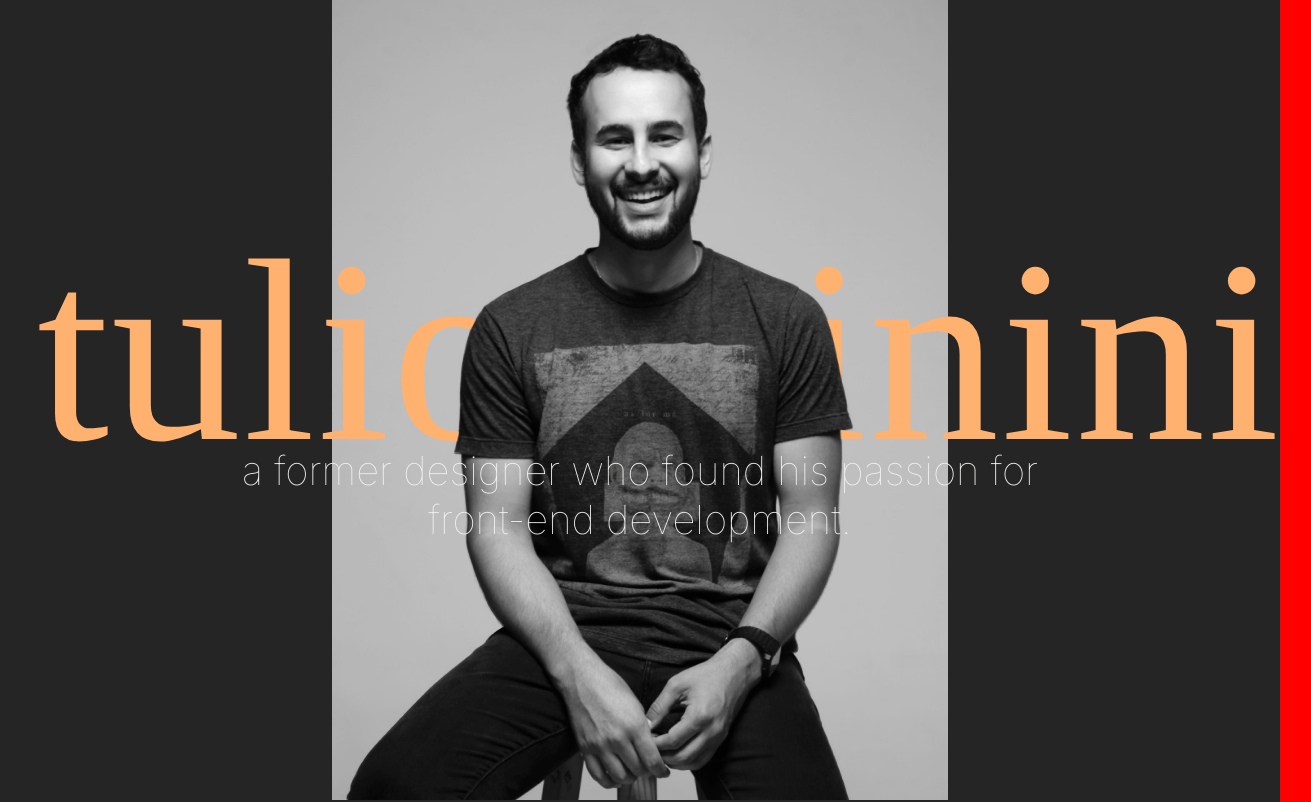
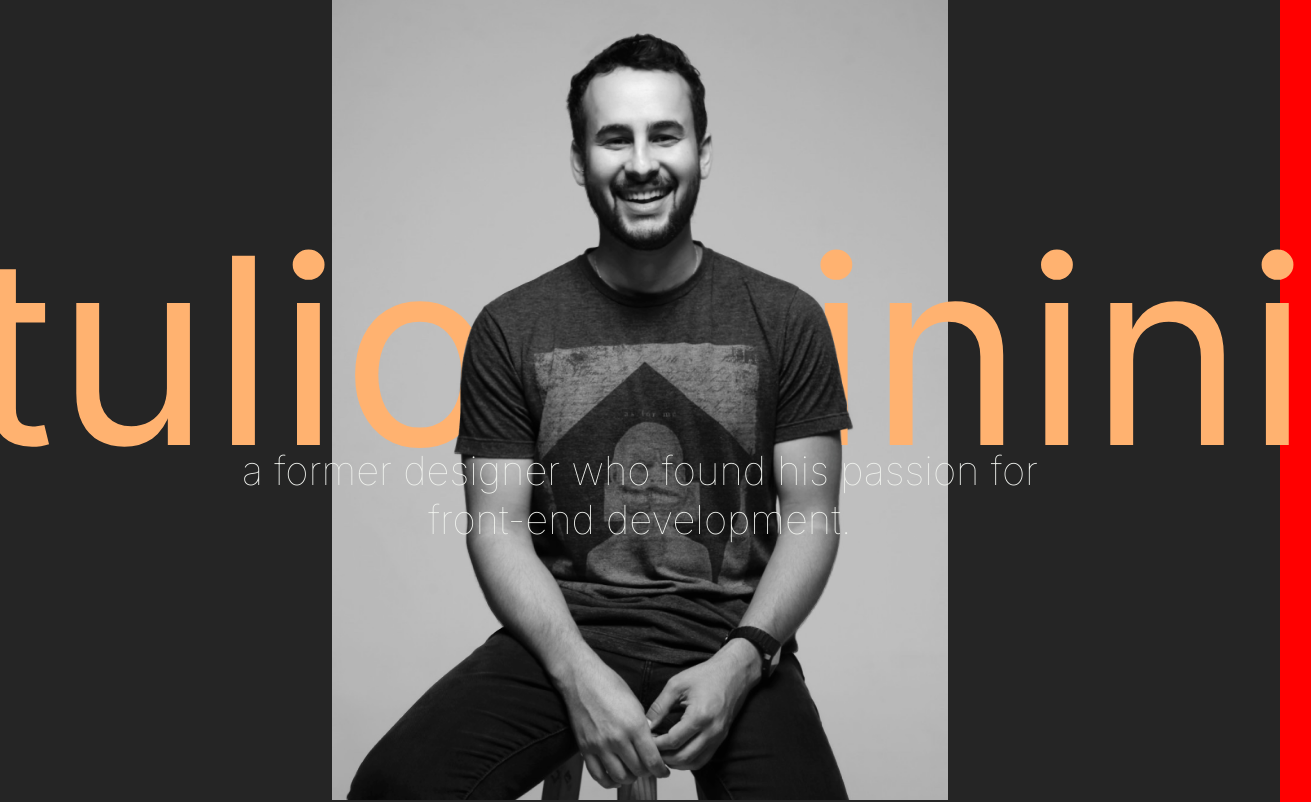
Before and after one commit to t-minini/my-website-v3, a React (Create React App) app: page / in a window 1280 px wide. Shown: the top 802 px of the page, 1311 px wide, since content can reach past the window. Built offline with nearby package versions, Linux system fonts and the light colour scheme; a web font is replaced by a local one.

Commit message:
trying to fix bug with hero name

```diff
--- a/src/components/hero/Hero.module.css
+++ b/src/components/hero/Hero.module.css
@@ -16,13 +16,13 @@
 }
 
 .hero__text h1 {
-  /* min-width: 100%; */
-  font-size: 35rem;
-  letter-spacing: 1rem;
+  min-width: 100%;
+  /* font-size: 35rem; */
+  /* letter-spacing: 1rem; */
   color: var(--orange);
-  font-family: var(--sugiyama);
+  /* font-family: var(--sugiyama); */
   font-weight: var(--regular-400);
-  line-height: 25rem;
+  /* line-height: 25rem; */
   z-index: 2;
   text-align: center;
 }
@@ -56,11 +56,11 @@
 /* SMARTPHONES PORTRAIT */
 @media only screen and (max-width: 480px) and (orientation: portrait) {
   .hero__text h1 {
-    /* background-color: red; */
+    background-color: red;
     font-size: 7.1rem;
-    letter-spacing: 0.3rem;
+    /* letter-spacing: 0.3rem; */
     line-height: 5rem;
-    margin-left: 4%;
+    /* margin-left: 4%; */
   }
 
   .hero__text p {
@@ -79,9 +79,10 @@
 /* SMARTPHONES PORTRAIT - TALLER SCREENS */
 @media only screen and (min-width: 390px) and (orientation: portrait) {
   .hero__text h1 {
-    font-size: 8.4rem;
+    font-size: 7.5rem;
+    background-color: aquamarine;
     line-height: 6rem;
-    margin-left: 4%;
+    /* margin-left: 4%; */
   }
 
   .hero__text p {
@@ -92,11 +93,13 @@
 /* SMARTPHONES LANDSCAPE */
 @media only screen and (min-width: 665px) and (orientation: landscape) {
   .hero__text h1 {
-    /* background-color: aqua; */
-    font-size: 13.5rem;
-    letter-spacing: 0.5rem;
-    line-height: 8rem;
-    margin-left: 3%;
+    /* background-color:blueviolet; */
+    font-size: 15rem;
+    /* letter-spacing: 0.5rem; */
+    line-height: 12rem;
+    /* padding: 3rem; */
+    /* margin-bottom: 1rem; */
+    /* margin-left: 3%; */
   }
 
   .hero__text p {
```
